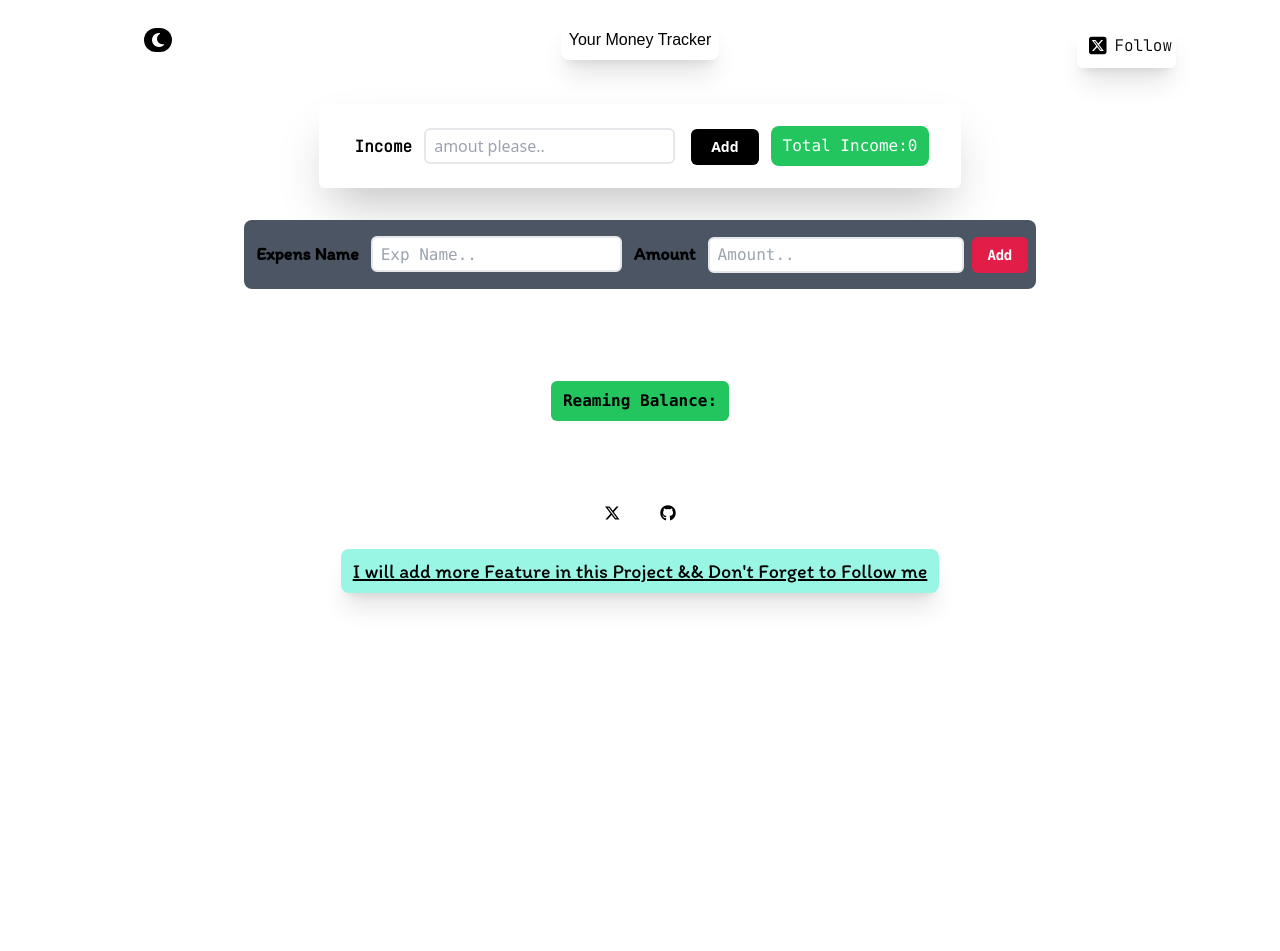
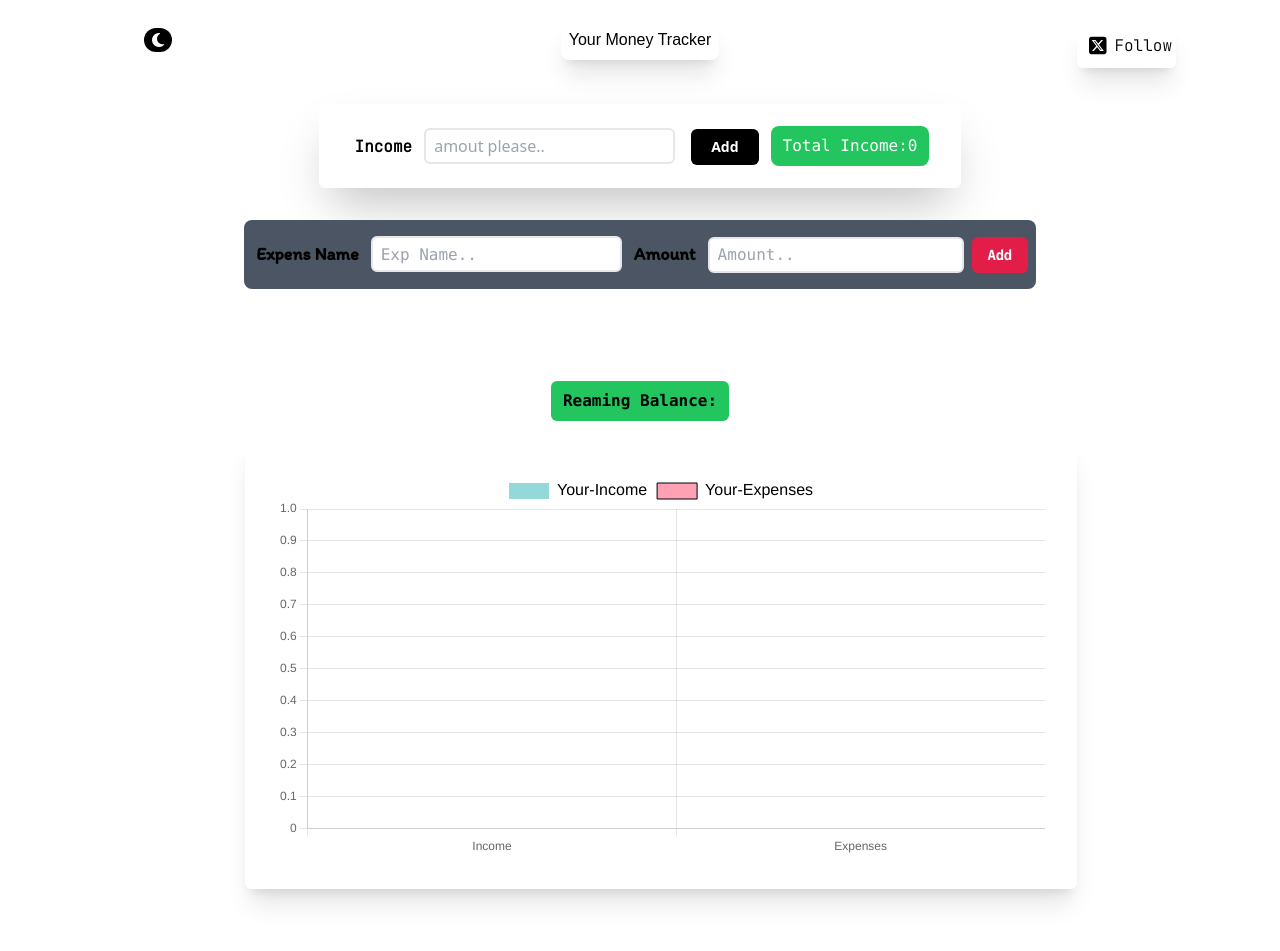
Before and after one commit to ujjwal2061/Your-Money, a React (Vite) app in the folder Exp/: page / in a window 1280 px wide. Shown: the top 951 px of the page. Before the commit the page ends 800 px from the top, so only its background shows below. Built offline with nearby package versions, Linux system fonts and the light colour scheme; a web font is replaced by a local one.

Commit message:
Done with graph

```diff
--- a/Exp/src/Component/Content.jsx
+++ b/Exp/src/Component/Content.jsx
@@ -2,6 +2,7 @@ import React, { useContext, useEffect, useState } from 'react'
 import {useRef} from 'react'
 import Pop from './Pop';
 import { ToogleContext } from '../Section/Slection';
+import Graph from '../Roter/Graph';
 
 export default function Content() {
   const {toogle}=useContext(ToogleContext)
@@ -92,9 +93,10 @@ export default function Content() {
       <div className='p-3 m-2 flex flex-col items-center justify-center md:flex-row '>
         <span  ref={spanRef} className='transition ease-in-out delay-150 hover:-translate-y-1  hover:scale-110  hover:bg-green-600 cursor-pointer  font-mono  bg-green-500 font-semibold text-black px-3 py-2 rounded-md'>Reaming Balance:{NewTotalValue}</span>
       </div>
+      <div className='ml-auto mr-[15%] flex flex-col justify-center items-center shadow-xl rounded-md md:flex-row w-full md:w-2/3  p-4 md:p-8'>
+      <Graph income={total} setincome={setTotal} expensev={NewTotalValue} setEpensev={setNewTotalValue} />
+    </div>
   </div>
-
-
     </>
   )
 }
```
